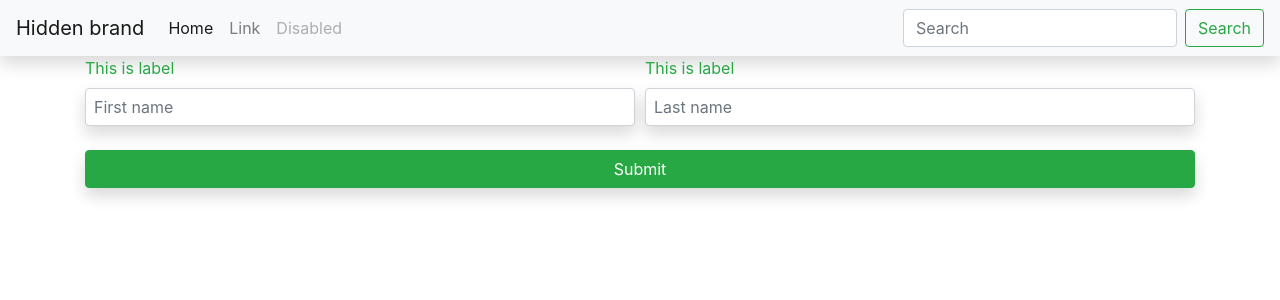
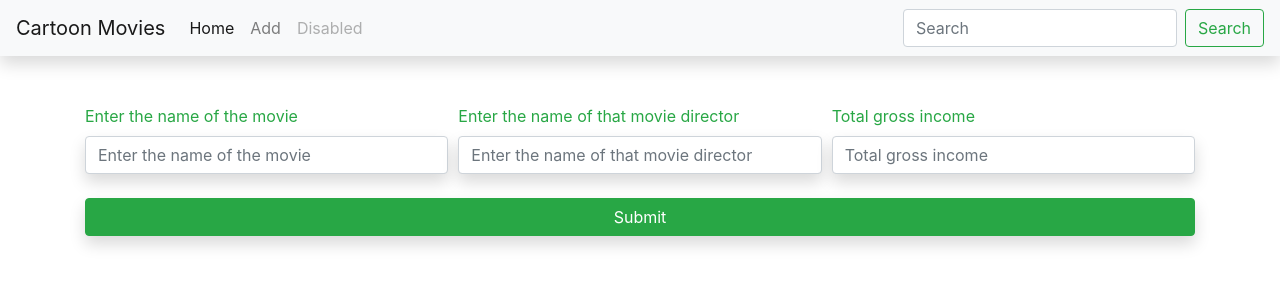
Before and after one commit to MdSamsuzzohaShayon/php-sql-uclteam-crud, a PHP site: page /add.php in a window 1280 px wide. Shown: the top 300 px of the page. Run offline with PHP 8.4, Linux system fonts and the light colour scheme.

Commit message:
getting the value from input

```diff
--- a/add.php
+++ b/add.php
@@ -1,23 +1,36 @@
+<?php
+
+if(isset($_POST['submit']) && $_POST['submit'] != ''){
+    echo "pre"; print_r($_POST); die;
+}
+
+?>
+
 <!doctype html>
 <html lang="en">
 <?php include('partials/head.php'); ?>
 <body>
 <?php include('partials/nav.php') ?>
+<br><br>
 <div class="container">
     <form method="POST" action="" >
         <div class="form-row">
             <div class="col">
-                <label for="" class="text-success">This is label</label>
-                <input type="text" class="form-control p-2 shadow" placeholder="First name">
+                <label for="movie" class="text-success">Enter the name of the movie</label>
+                <input type="text" name="movie" class="form-control shadow" placeholder="Enter the name of the movie">
             </div>
             <div class="col">
-                <label for="" class="text-success">This is label</label>
-                <input type="text" class="form-control p-2 shadow" placeholder="Last name">
+                <label for="director" class="text-success">Enter the name of that movie director</label>
+                <input type="text" name="director" class="form-control shadow" placeholder="Enter the name of that movie director">
+            </div>
+            <div class="col">
+                <label for="grossing" class="text-success">Total gross income</label>
+                <input type="text" name="grossing" class="form-control shadow" placeholder="Total gross income">
             </div>
         </div>
         <br>
         <div class="form-group">
-            <button type="submit" class="btn btn-success btn-block shadow ">Submit</button>
+            <input type="submit" name="submit" class="btn btn-success btn-block shadow" value="Submit" />
         </div>
     </form>
 </div>
--- a/partials/nav.php
+++ b/partials/nav.php
@@ -3,13 +3,13 @@
         <span class="navbar-toggler-icon"></span>
     </button>
     <div class="collapse navbar-collapse" id="navbarTogglerDemo01">
-        <a class="navbar-brand" href="#">Hidden brand</a>
+        <a class="navbar-brand" href="#">Cartoon Movies</a>
         <ul class="navbar-nav mr-auto mt-2 mt-lg-0">
             <li class="nav-item active">
-                <a class="nav-link" href="#">Home <span class="sr-only">(current)</span></a>
+                <a class="nav-link" href="./">Home</a>
             </li>
             <li class="nav-item">
-                <a class="nav-link" href="#">Link</a>
+                <a class="nav-link" href="add.php">Add</a>
             </li>
             <li class="nav-item">
                 <a class="nav-link disabled" href="#" tabindex="-1" aria-disabled="true">Disabled</a>
```
Also changed, not shown: README.md.
